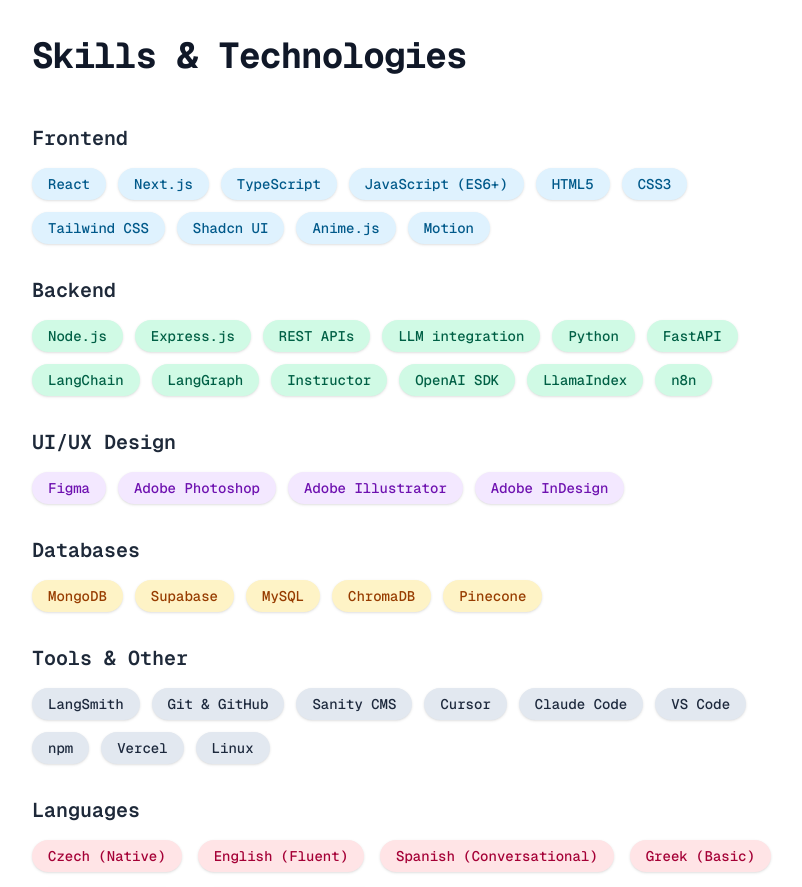
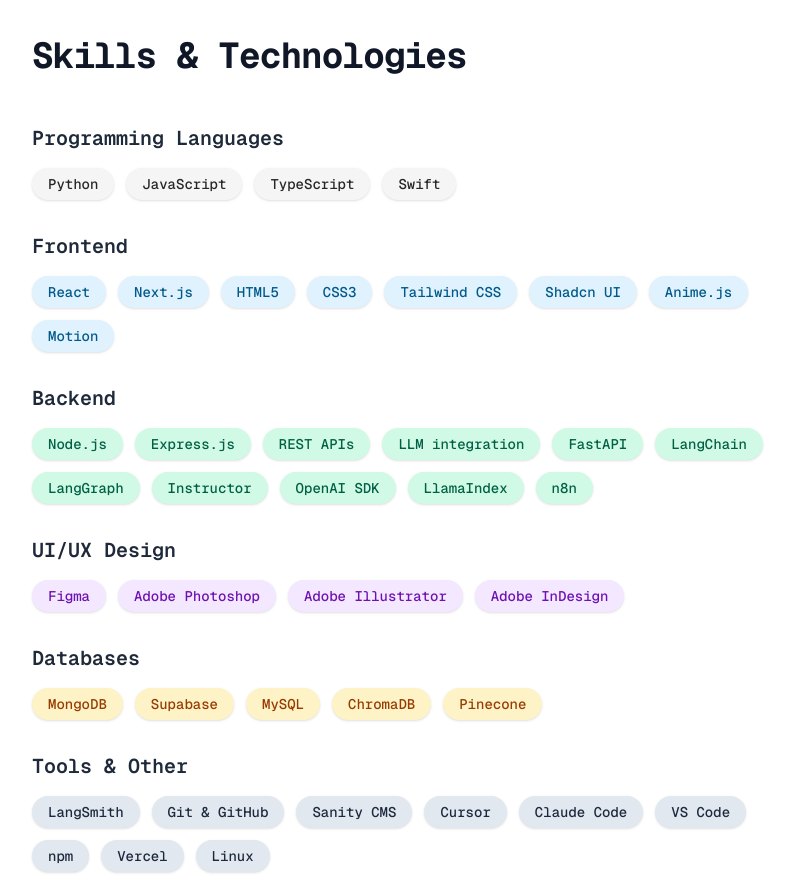
Before and after one commit to VilemB/vilembarnet, a Next.js app: page / in a window 1280 px wide. Shown: the part 1720-2607 px from the top of the page, without its empty margins (224-1026 px from the left). Built offline with nearby package versions, Linux system fonts and the light colour scheme.

Commit message:
Programming languages

```diff
--- a/src/app/page.tsx
+++ b/src/app/page.tsx
@@ -502,6 +502,26 @@ export default function Home() {
               Skills & Technologies
             </h2>
             <div className="space-y-6 sm:space-y-8">
+              {/* Programming Languages */}
+              <div className="skill-category">
+                <h3 className="text-lg sm:text-xl font-semibold text-gray-800 mb-3 sm:mb-4">
+                  Programming Languages
+                </h3>
+                <div className="flex flex-wrap gap-2 sm:gap-3">
+                  {[
+                    "Python",
+                    "JavaScript",
+                    "TypeScript",
+                    "Swift",
+                  ].map((skill) => (
+                    <SkillTag
+                      key={skill}
+                      skillName={skill}
+                      categoryColorTheme="neutral"
+                    />
+                  ))}
+                </div>
+              </div>
               {/* Frontend */}
               <div className="skill-category">
                 <h3 className="text-lg sm:text-xl font-semibold text-gray-800 mb-3 sm:mb-4">
@@ -511,8 +531,6 @@ export default function Home() {
                   {[
                     "React",
                     "Next.js",
-                    "TypeScript",
-                    "JavaScript (ES6+)",
                     "HTML5",
                     "CSS3",
                     "Tailwind CSS",
@@ -539,7 +557,6 @@ export default function Home() {
                     "Express.js",
                     "REST APIs",
                     "LLM integration",
-                    "Python",
                     "FastAPI",
                     "LangChain",
                     "LangGraph",
--- a/src/components/SkillTag.tsx
+++ b/src/components/SkillTag.tsx
@@ -5,7 +5,7 @@ import React from "react";
 interface SkillTagProps {
   skillName: string;
   // Define a set of allowed color themes based on your categories
-  categoryColorTheme: "sky" | "emerald" | "purple" | "amber" | "slate";
+  categoryColorTheme: "sky" | "emerald" | "purple" | "amber" | "slate" | "neutral";
 }
 
 const SkillTag: React.FC<SkillTagProps> = ({
@@ -14,6 +14,10 @@ const SkillTag: React.FC<SkillTagProps> = ({
 }) => {
   // Define base and hover classes for each theme
   const themes = {
+    neutral: {
+      base: "bg-neutral-100 text-neutral-800",
+      hover: "hover:bg-neutral-200",
+    },
     sky: {
       base: "bg-sky-100 text-sky-800",
       hover: "hover:bg-sky-200",
```
